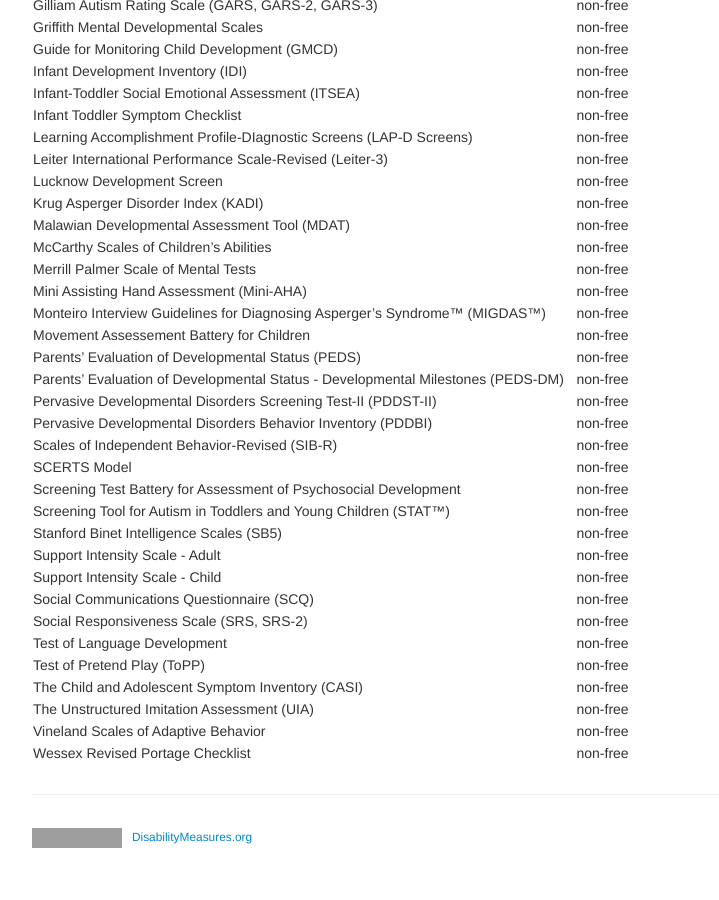
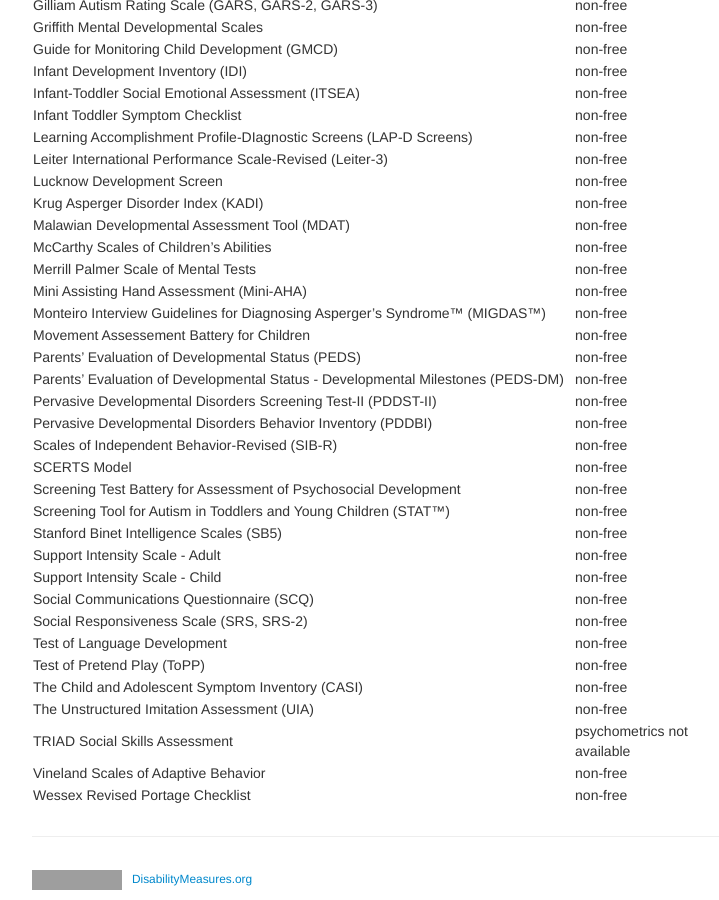
Before and after one commit to mjmaenner/disabilitymeasures, a Jekyll site: the page built from pages/donotqualify.md, in a window 1280 px wide and 900 px high, scrolled down 1358 px. Shown: the whole window, without its empty margins (258-977 px from the left). Built offline with Jekyll 4.4.1, drawn with Linux system fonts in a browser that asks for light colours; before the commit the page ends 2216 px from its top, so only the background shows below that; grey boxes are pictures that could not be loaded.

Commit message:
TRIAD Social Skills Assessment added

```diff
--- a/pages/donotqualify.md
+++ b/pages/donotqualify.md
@@ -96,5 +96,6 @@ Test of Language Development | non-free
 Test of Pretend Play (ToPP) | non-free
 The Child and Adolescent Symptom Inventory (CASI) | non-free
 The Unstructured Imitation Assessment (UIA) | non-free
+TRIAD Social Skills Assessment | psychometrics not available
 Vineland Scales of Adaptive Behavior | non-free
 Wessex Revised Portage Checklist | non-free
```
